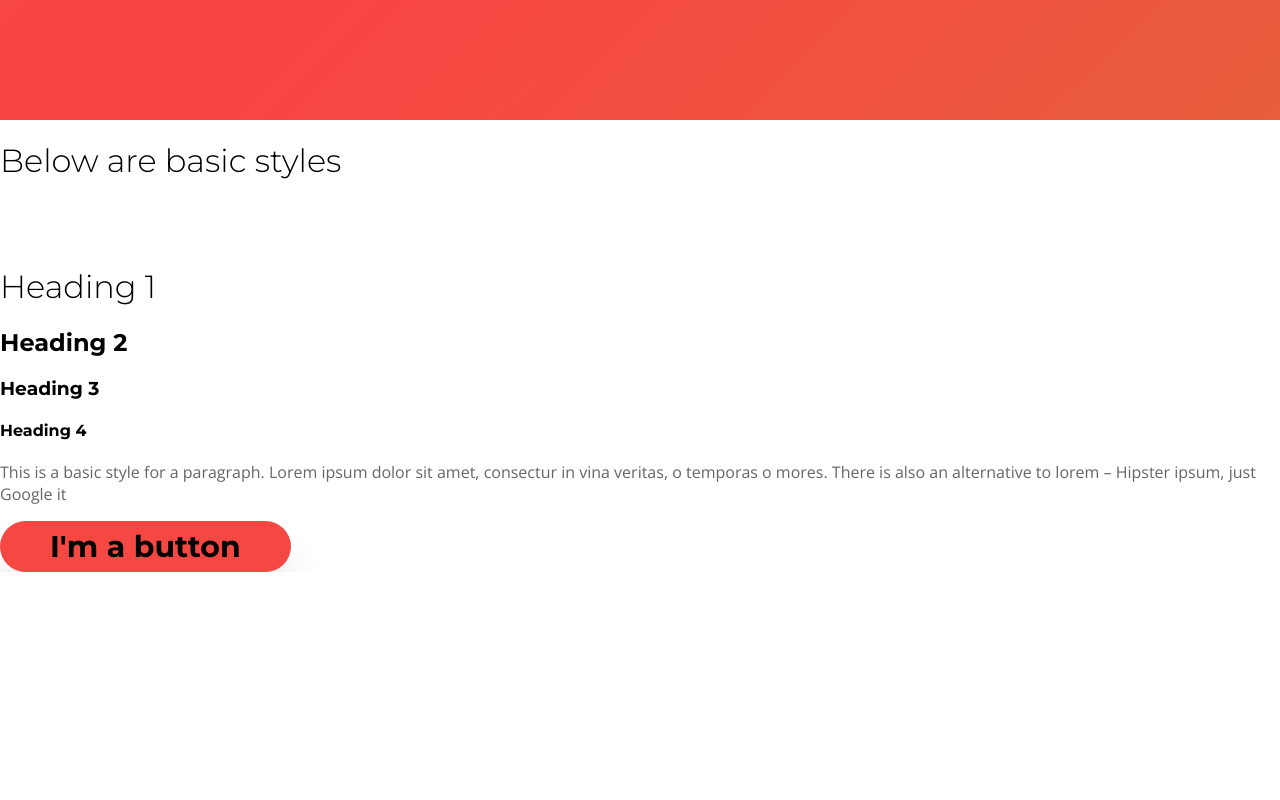
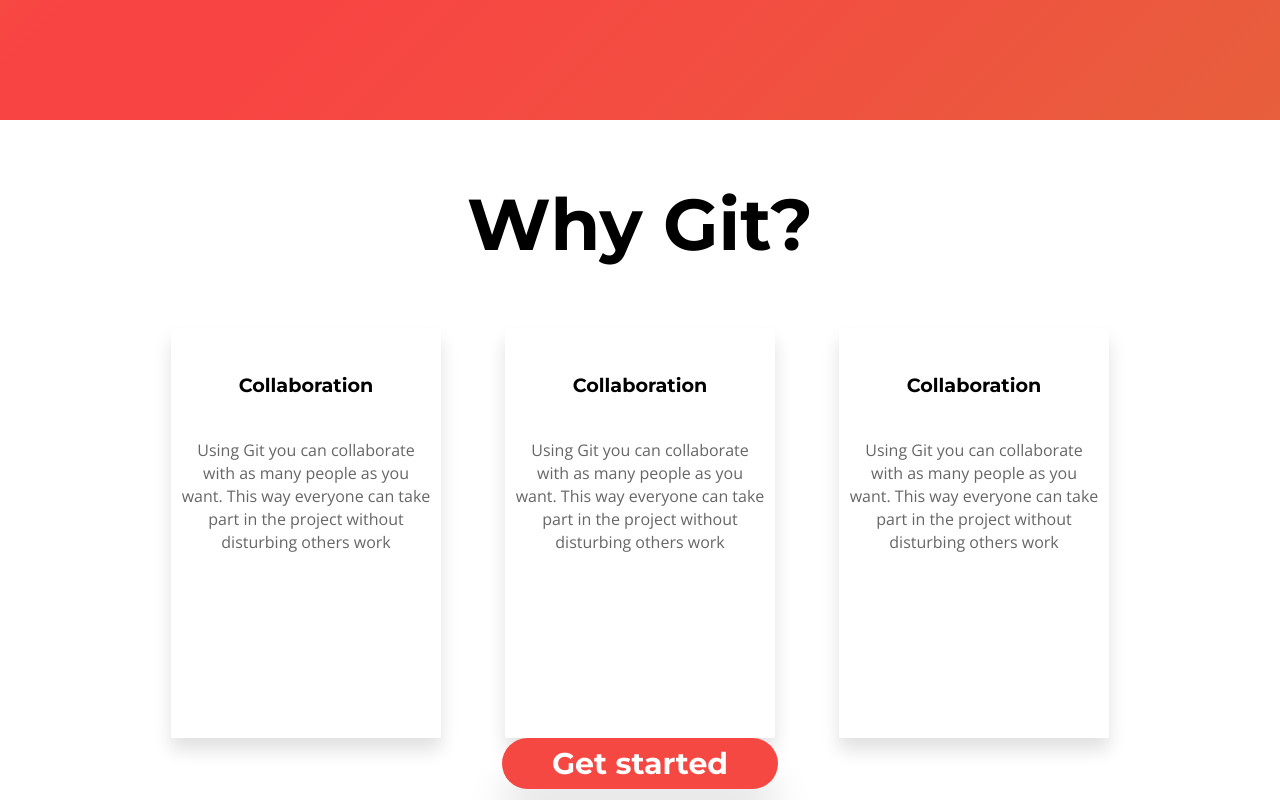
Before and after one commit to kafq/bit16, a plain HTML site: page index.html in a window 1280 px wide. Shown: the part 680-1480 px from the top of the page. Before the commit the page ends 1252 px from the top, so only its background shows below. Drawn offline with nearby package versions, Linux system fonts and the light colour scheme.

Commit message:
Added features section

```diff
--- a/index.html
+++ b/index.html
@@ -13,7 +13,27 @@
         <h1>Collaborate on projects of any size with unlimited amount of people. Instantly.</h1>
         <button class="btn-white">Get started</button>
     </section>
-    <h1>Below are basic styles</h1>
+    <section>
+        <div class="container">
+            <h2>Why Git?</h2>
+            <div class="row">
+                <div class="card">
+                    <h4>Collaboration</h4>
+                    <p>Using Git you can collaborate with as many people as you want. This way everyone can take part in the project without disturbing others work</p>
+                </div>
+                <div class="card">
+                        <h4>Collaboration</h4>
+                        <p>Using Git you can collaborate with as many people as you want. This way everyone can take part in the project without disturbing others work</p>
+                </div>
+                <div class="card">
+                            <h4>Collaboration</h4>
+                            <p>Using Git you can collaborate with as many people as you want. This way everyone can take part in the project without disturbing others work</p>
+                </div>
+            </div>
+            <button class="btn-red">Get started</button>
+        </div>
+    </section>
+        <h1>Below are basic styles</h1>
     <br>
     <br>
     <h1>Heading 1</h1>
--- a/style.css
+++ b/style.css
@@ -21,6 +21,7 @@
 h2 {
     font-family: Montserrat;
     font-weight: 700;
+    font-size: 72px;
 }
 h3 {
     font-family: Montserrat;
@@ -29,9 +30,11 @@
 h4 {
     font-family: Montserrat;
     font-weight: 700;
+    font-size: 1.2em;
 }
 p {
     opacity: 0.6;
+    line-height: 1.45;
 }
 button {
     font-family: 'Montserrat';
@@ -45,6 +48,7 @@
 }
 .btn-red {
 /* Rectangle Copy 2: */
+color: white;
 background: var(--primary);
 border-radius: 100px;
 }
@@ -54,9 +58,9 @@
 color: var(--primary);
 }
 section {
-    height: 100vh;
+    min-height: 100vh;
+    height: 100%;
     width: 100vw;
-    background-image: linear-gradient(-225deg, #F03B3D 0%, #E26D2A 13%, #F24F3D 25%, #F34E3E 28%, #F94444 36%, #F84543 48%, #F84543 48%, #F34D41 68%, #F34D41 68%, #F34D41 68%, #E75F3C 100%);
 }
 
 .hero {
@@ -64,8 +68,33 @@
     align-items: center;
     justify-content: center;
     flex-direction: column;
+    background-image: linear-gradient(-225deg, #F03B3D 0%, #E26D2A 13%, #F24F3D 25%, #F34E3E 28%, #F94444 36%, #F84543 48%, #F84543 48%, #F34D41 68%, #F34D41 68%, #F34D41 68%, #E75F3C 100%);
 }
 
 .hero h1 {
     color: #fff;
 }
+
+.container {
+    display: flex;
+    width: 100%;
+    flex-direction: column;
+    align-items: center;
+}
+.row {
+    display: flex;
+    justify-content: center;
+}
+.card {
+    background: #FFFFFF;
+    box-shadow: 0 12px 18px 0 rgba(0,0,0,0.12);
+    border-radius: 2px;
+    display: flex;
+    align-items: center;
+    text-align: center;
+    flex-direction: column;
+    height: 350px;
+    flex-basis: 250px;
+    margin: 0 32px;
+    padding: 20px 10px 40px 10px;
+}
```
